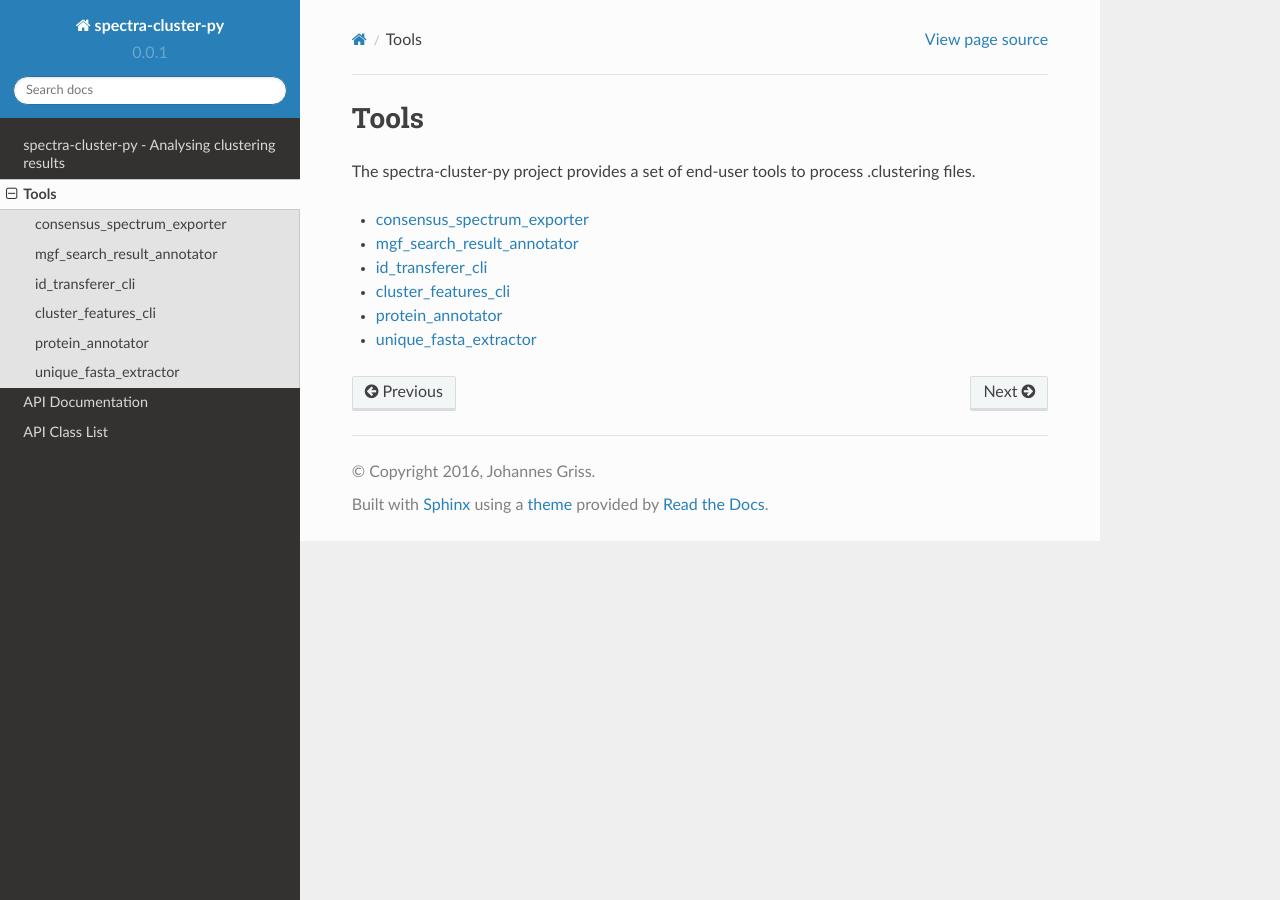
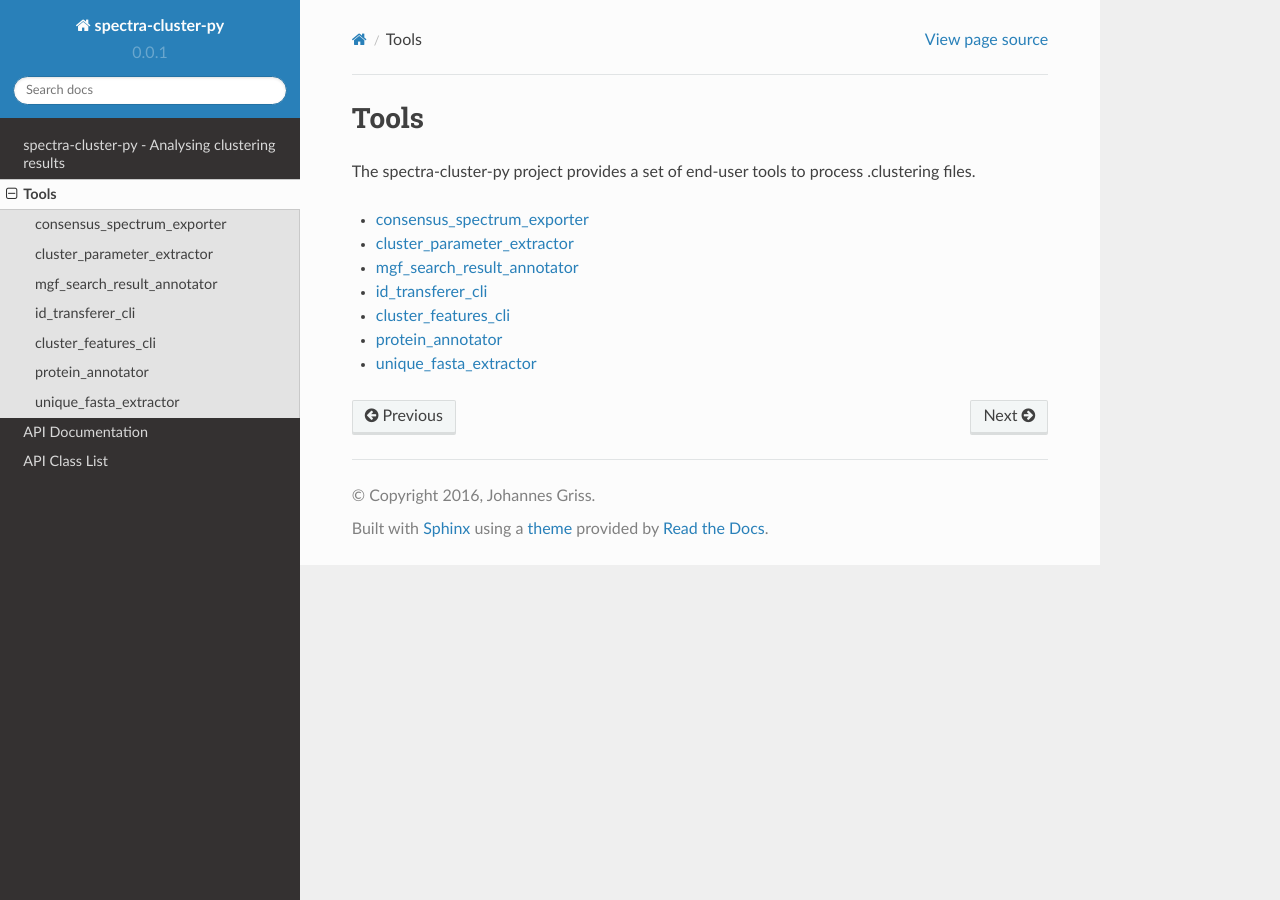
Before and after one commit to spectra-cluster/spectra-cluster-py, a Sphinx documentation site: the page built from docs/source/tools/index.rst, in a window 1280 px wide. Built offline with Sphinx 7.4.7 and the Read the Docs theme 2.0.0, drawn with Linux system fonts in a browser that asks for light colours.

Commit message:
Added the cluster_parameter_extractor to the documentation.

```diff
--- /dev/null
+++ b/docs/source/tools/cluster_parameter_extractor.rst
@@ -0,0 +1,5 @@
+###########################
+cluster_parameter_extractor
+###########################
+
+.. automodule:: spectra_cluster.ui.cluster_parameter_extractor
--- a/docs/source/tools/index.rst
+++ b/docs/source/tools/index.rst
@@ -9,6 +9,7 @@ tools to process .clustering files.
    :maxdepth: 2
 
    consensus_spectrum_exporter
+   cluster_parameter_extractor
    mgf_search_result_annotator
    id_transferer_cli
    cluster_features_cli
```
